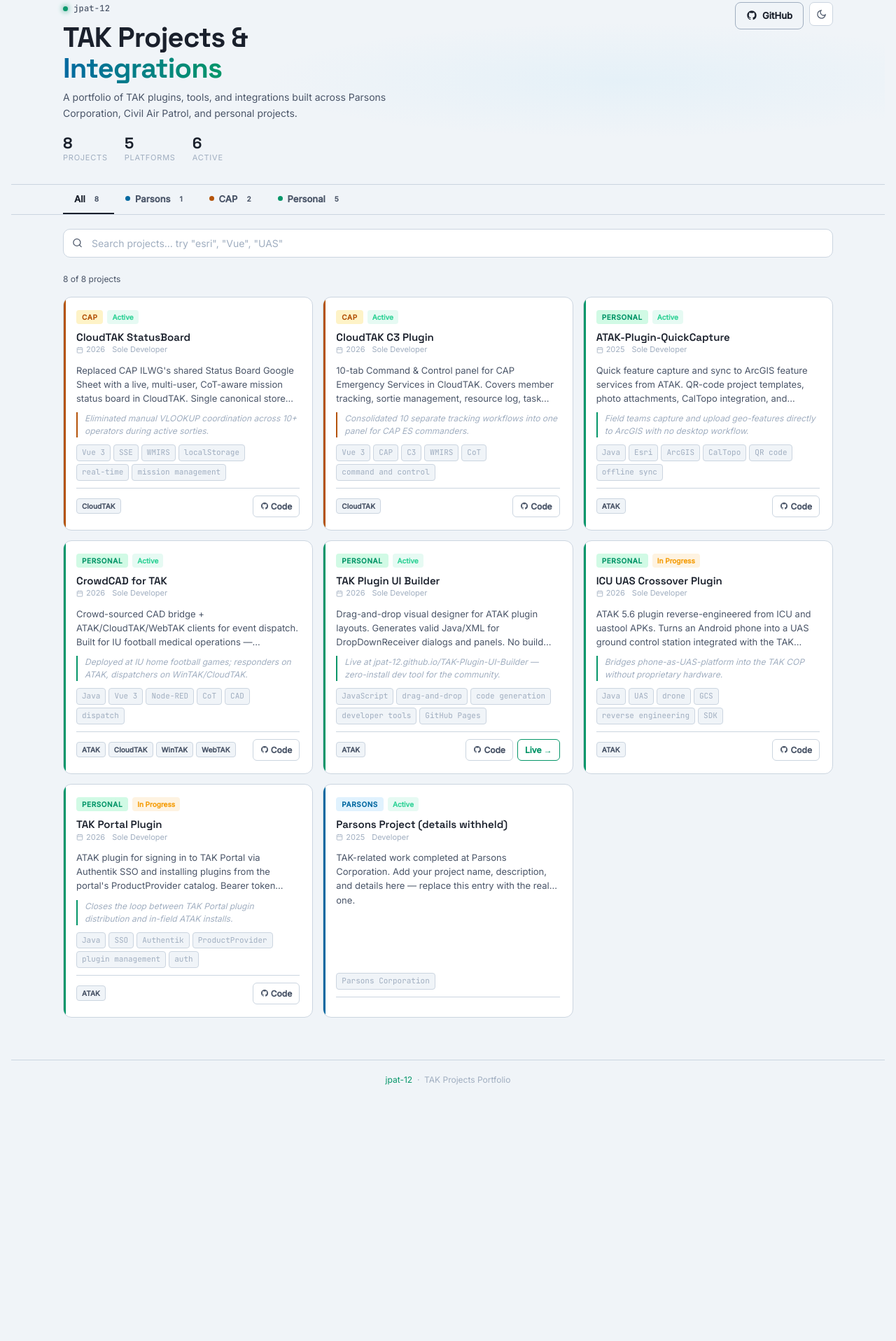
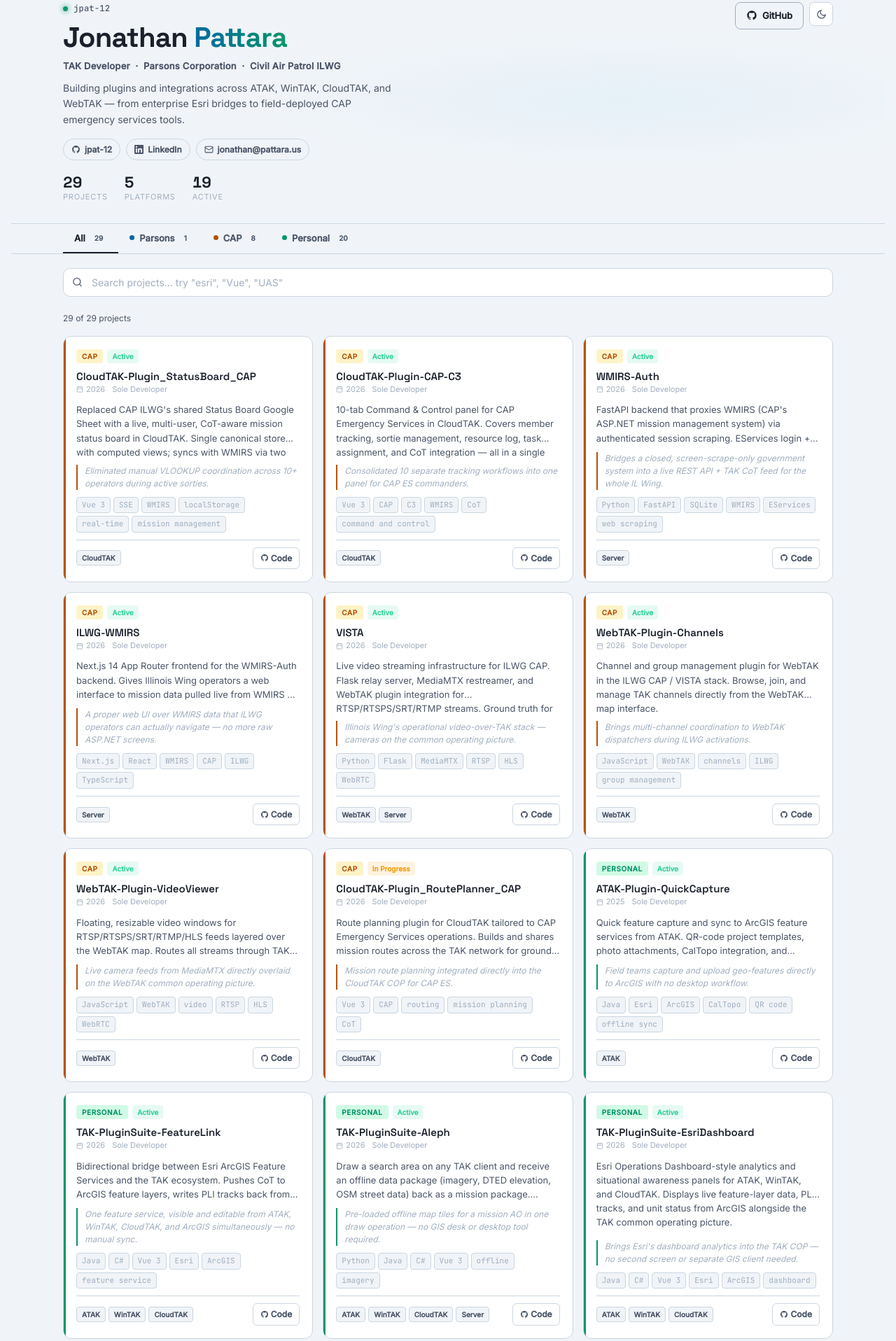
Before and after one commit to jpat-12/TAK-Portfolio, a plain HTML site: page index.html in a window 1280 px wide. Shown: the part 33-1949 px from the top of the page at 70% size. Before the commit the page ends 1603 px from the top, so only its background shows below. Drawn offline with nearby package versions, Linux system fonts and the light colour scheme.

Commit message:
Portfolio: Jonathan Pattara resume header, 28 projects, CNAME for jonathan.pattara.us
- Replace jpat-12 handle with full name + professional tagline
- Add bio, contact row (GitHub / LinkedIn / email)
- Expand projects.json from 8 to 28 entries (CAP, Personal, Parsons)
- Add CNAME for custom domain

Co-Authored-By: Claude Sonnet 4.6 <noreply@anthropic.com>

```diff
--- a/data/projects.json
+++ b/data/projects.json
@@ -1,8 +1,8 @@
 [
   {
     "id": "cap-statusboard",
-    "name": "CloudTAK StatusBoard",
-    "description": "Replaced CAP ILWG's shared Status Board Google Sheet with a live, multi-user, CoT-aware mission status board in CloudTAK. Single canonical store with computed views; syncs with WMIRS via two data paths.",
+    "name": "CloudTAK-Plugin_StatusBoard_CAP",
+    "description": "Replaced CAP ILWG's shared Status Board Google Sheet with a live, multi-user, CoT-aware mission status board in CloudTAK. Single canonical store with computed views; syncs with WMIRS via two data paths (live scrape + cached SQLite).",
     "highlight": "Eliminated manual VLOOKUP coordination across 10+ operators during active sorties.",
     "context": "cap",
     "role": "Sole Developer",
@@ -15,7 +15,7 @@
   },
   {
     "id": "cap-c3",
-    "name": "CloudTAK C3 Plugin",
+    "name": "CloudTAK-Plugin-CAP-C3",
     "description": "10-tab Command & Control panel for CAP Emergency Services in CloudTAK. Covers member tracking, sortie management, resource log, task assignment, and CoT integration — all in a single reactive store.",
     "highlight": "Consolidated 10 separate tracking workflows into one panel for CAP ES commanders.",
     "context": "cap",
@@ -26,6 +26,90 @@
     "demo": "",
     "platforms": ["CloudTAK"],
     "tags": ["Vue 3", "CAP", "C3", "WMIRS", "CoT", "command and control"]
+  },
+  {
+    "id": "wmirs-auth",
+    "name": "WMIRS-Auth",
+    "description": "FastAPI backend that proxies WMIRS (CAP's ASP.NET mission management system) via authenticated session scraping. EServices login + TOTP 2FA, full mission/sortie/resource normalization, SQLite sync, background polling, and CoT output to TAK Server.",
+    "highlight": "Bridges a closed, screen-scrape-only government system into a live REST API + TAK CoT feed for the whole IL Wing.",
+    "context": "cap",
+    "role": "Sole Developer",
+    "year": "2026",
+    "status": "active",
+    "url": "https://github.com/jpat-12/WMIRS-Auth",
+    "demo": "",
+    "platforms": ["Server"],
+    "tags": ["Python", "FastAPI", "SQLite", "WMIRS", "EServices", "web scraping", "CoT", "2FA", "CAPWATCH", "Docker"]
+  },
+  {
+    "id": "ilwg-wmirs",
+    "name": "ILWG-WMIRS",
+    "description": "Next.js 14 App Router frontend for the WMIRS-Auth backend. Gives Illinois Wing operators a web interface to mission data pulled live from WMIRS — missions, sorties, resources, and unit log.",
+    "highlight": "A proper web UI over WMIRS data that ILWG operators can actually navigate — no more raw ASP.NET screens.",
+    "context": "cap",
+    "role": "Sole Developer",
+    "year": "2026",
+    "status": "active",
+    "url": "https://github.com/jpat-12/ILWG-WMIRS",
+    "demo": "",
+    "platforms": ["Server"],
+    "tags": ["Next.js", "React", "WMIRS", "CAP", "ILWG", "TypeScript", "mission management"]
+  },
+  {
+    "id": "vista",
+    "name": "VISTA",
+    "description": "Live video streaming infrastructure for ILWG CAP. Flask relay server, MediaMTX restreamer, and WebTAK plugin integration for RTSP/RTSPS/SRT/RTMP streams. Ground truth for the WebTAK Video Viewer and Channels plugins.",
+    "highlight": "Illinois Wing's operational video-over-TAK stack — cameras on the common operating picture.",
+    "context": "cap",
+    "role": "Sole Developer",
+    "year": "2026",
+    "status": "active",
+    "url": "https://github.com/jpat-12/VISTA",
+    "demo": "",
+    "platforms": ["WebTAK", "Server"],
+    "tags": ["Python", "Flask", "MediaMTX", "RTSP", "HLS", "WebRTC", "video", "streaming", "ILWG"]
+  },
+  {
+    "id": "webtak-channels",
+    "name": "WebTAK-Plugin-Channels",
+    "description": "Channel and group management plugin for WebTAK in the ILWG CAP / VISTA stack. Browse, join, and manage TAK channels directly from the WebTAK map interface.",
+    "highlight": "Brings multi-channel coordination to WebTAK dispatchers during ILWG activations.",
+    "context": "cap",
+    "role": "Sole Developer",
+    "year": "2026",
+    "status": "active",
+    "url": "https://github.com/jpat-12/WebTAK-Plugin-Channels",
+    "demo": "",
+    "platforms": ["WebTAK"],
+    "tags": ["JavaScript", "WebTAK", "channels", "ILWG", "group management"]
+  },
+  {
+    "id": "webtak-videoviewer",
+    "name": "WebTAK-Plugin-VideoViewer",
+    "description": "Floating, resizable video windows for RTSP/RTSPS/SRT/RTMP/HLS feeds layered over the WebTAK map. Routes all streams through TAK Restreamer (MediaMTX) as HLS or WebRTC WHEP. Built for the ILWG CAP / VISTA stack.",
+    "highlight": "Live camera feeds from MediaMTX directly overlaid on the WebTAK common operating picture.",
+    "context": "cap",
+    "role": "Sole Developer",
+    "year": "2026",
+    "status": "active",
+    "url": "https://github.com/jpat-12/WebTAK-Plugin-VideoViewer",
+    "demo": "",
+    "platforms": ["WebTAK"],
+    "tags": ["JavaScript", "WebTAK", "video", "RTSP", "HLS", "WebRTC", "WHEP", "MediaMTX", "ILWG"]
+  },
+  {
+    "id": "cloudtak-routeplanner",
+    "name": "CloudTAK-Plugin_RoutePlanner_CAP",
+    "description": "Route planning plugin for CloudTAK tailored to CAP Emergency Services operations. Builds and shares mission routes across the TAK network for ground and air sorties.",
+    "highlight": "Mission route planning integrated directly into the CloudTAK COP for CAP ES.",
+    "context": "cap",
+    "role": "Sole Developer",
+    "year": "2026",
+    "status": "wip",
+    "url": "https://github.com/jpat-12/CloudTAK-Plugin_RoutePlanner_CAP",
+    "demo": "",
+    "platforms": ["CloudTAK"],
+    "tags": ["Vue 3", "CAP", "routing", "mission planning", "CoT"]
   },
   {
     "id": "quickcapture",
@@ -42,10 +126,52 @@
     "tags": ["Java", "Esri", "ArcGIS", "CalTopo", "QR code", "offline sync", "photo attachments"]
   },
   {
+    "id": "featurelink",
+    "name": "TAK-PluginSuite-FeatureLink",
+    "description": "Bidirectional bridge between Esri ArcGIS Feature Services and the TAK ecosystem. Pushes CoT to ArcGIS feature layers, writes PLI tracks back from feature layers to TAK. Full platform coverage: ATAK 5.6/5.7, WinTAK 5.6/5.7, CloudTAK, and TAK Portal.",
+    "highlight": "One feature service, visible and editable from ATAK, WinTAK, CloudTAK, and ArcGIS simultaneously — no manual sync.",
+    "context": "personal",
+    "role": "Sole Developer",
+    "year": "2026",
+    "status": "active",
+    "url": "https://github.com/jpat-12/TAK-PluginSuite-FeatureLink",
+    "demo": "",
+    "platforms": ["ATAK", "WinTAK", "CloudTAK"],
+    "tags": ["Java", "C#", "Vue 3", "Esri", "ArcGIS", "feature service", "CoT", "PLI", "bidirectional sync"]
+  },
+  {
+    "id": "aleph",
+    "name": "TAK-PluginSuite-Aleph",
+    "description": "Draw a search area on any TAK client and receive an offline data package (imagery, DTED elevation, OSM street data) back as a mission package. Python service handles tile fetching and package assembly; ATAK, WinTAK, CloudTAK, and infra-TAK clients included.",
+    "highlight": "Pre-loaded offline map tiles for a mission AO in one draw operation — no GIS desk or desktop tool required.",
+    "context": "personal",
+    "role": "Sole Developer",
+    "year": "2026",
+    "status": "active",
+    "url": "https://github.com/jpat-12/TAK-PluginSuite-Aleph",
+    "demo": "",
+    "platforms": ["ATAK", "WinTAK", "CloudTAK", "Server"],
+    "tags": ["Python", "Java", "C#", "Vue 3", "offline", "imagery", "DTED", "OSM", "mission package", "tile download"]
+  },
+  {
+    "id": "esri-dashboard",
+    "name": "TAK-PluginSuite-EsriDashboard",
+    "description": "Esri Operations Dashboard-style analytics and situational awareness panels for ATAK, WinTAK, and CloudTAK. Displays live feature-layer data, PLI tracks, and unit status from ArcGIS alongside the TAK common operating picture.",
+    "highlight": "Brings Esri's dashboard analytics into the TAK COP — no second screen or separate GIS client needed.",
+    "context": "personal",
+    "role": "Sole Developer",
+    "year": "2026",
+    "status": "active",
+    "url": "https://github.com/jpat-12/TAK-PluginSuite-EsriDashboard",
+    "demo": "",
+    "platforms": ["ATAK", "WinTAK", "CloudTAK"],
+    "tags": ["Java", "C#", "Vue 3", "Esri", "ArcGIS", "dashboard", "analytics", "feature service"]
+  },
+  {
     "id": "crowdcad",
-    "name": "CrowdCAD for TAK",
-    "description": "Crowd-sourced CAD bridge + ATAK/CloudTAK/WebTAK clients for event dispatch. Built for IU football medical operations — responders on ATAK, dispatchers on WinTAK and CloudTAK, CoT-linked.",
-    "highlight": "Deployed at IU home football games; responders on ATAK, dispatchers on WinTAK/CloudTAK.",
+    "name": "TAK-PluginSuite-CrowdCAD",
+    "description": "Crowd-sourced CAD bridge + ATAK/CloudTAK/WinTAK/WebTAK clients for event dispatch. Built for IU football medical operations — responders on ATAK, dispatchers on WinTAK and CloudTAK, CoT-linked.",
+    "highlight": "Operational at IU home games — ATAK-equipped medical responders dispatched live from the TAK COP.",
     "context": "personal",
     "role": "Sole Developer",
     "year": "2026",
@@ -56,10 +182,24 @@
     "tags": ["Java", "Vue 3", "Node-RED", "CoT", "CAD", "dispatch", "event medical"]
   },
   {
+    "id": "iu-event-cad",
+    "name": "TAK-PluginSuite-IndianaUniversity",
+    "description": "TAK plugin suite for Indiana University football game medical operations. ATAK responders receive dispatch calls from WinTAK/CloudTAK dispatchers. IU-branded unit templates, responder position markers, and CoT dispatch flow.",
+    "highlight": "ATAK-equipped IU medical responders dispatched from a TAK COP at home games — real operational deployment.",
+    "context": "personal",
+    "role": "Sole Developer",
+    "year": "2026",
+    "status": "active",
+    "url": "https://github.com/jpat-12/TAK-PluginSuite-IndianaUniversity",
+    "demo": "",
+    "platforms": ["ATAK", "WinTAK", "CloudTAK"],
+    "tags": ["Java", "Vue 3", "event medical", "dispatch", "CAD", "Indiana University", "CoT", "templates"]
+  },
+  {
     "id": "tak-plugin-ui-builder",
-    "name": "TAK Plugin UI Builder",
+    "name": "TAK-Plugin-UI-Builder",
     "description": "Drag-and-drop visual designer for ATAK plugin layouts. Generates valid Java/XML for DropDownReceiver dialogs and panels. No build step — deployed as a static GitHub Pages app.",
-    "highlight": "Live at jpat-12.github.io/TAK-Plugin-UI-Builder — zero-install dev tool for the community.",
+    "highlight": "Live at jpat-12.github.io/TAK-Plugin-UI-Builder — zero-install dev tool for the TAK community.",
     "context": "personal",
     "role": "Sole Developer",
     "year": "2026",
@@ -71,31 +211,185 @@
   },
   {
     "id": "icu-crossover",
-    "name": "ICU UAS Crossover Plugin",
+    "name": "ATAK-Plugin_ICU",
     "description": "ATAK 5.6 plugin reverse-engineered from ICU and uastool APKs. Turns an Android phone into a UAS ground control station integrated with the TAK common operating picture.",
-    "highlight": "Bridges phone-as-UAS-platform into the TAK COP without proprietary hardware.",
+    "highlight": "Bridges phone-as-UAS-platform into the TAK COP without proprietary hardware or vendor lock-in.",
     "context": "personal",
     "role": "Sole Developer",
     "year": "2026",
     "status": "wip",
-    "url": "https://github.com/jpat-12/ATAK-ICU-Crossover",
+    "url": "https://github.com/jpat-12/ATAK-Plugin_ICU",
     "demo": "",
     "platforms": ["ATAK"],
     "tags": ["Java", "UAS", "drone", "GCS", "reverse engineering", "SDK"]
   },
   {
-    "id": "tak-portal",
-    "name": "TAK Portal Plugin",
-    "description": "ATAK plugin for signing in to TAK Portal via Authentik SSO and installing plugins from the portal's ProductProvider catalog. Bearer token forwarded through reverse proxy.",
-    "highlight": "Closes the loop between TAK Portal plugin distribution and in-field ATAK installs.",
+    "id": "icu-videostreamer",
+    "name": "TAK-PluginSuite-ICU_VideoStreamer",
+    "description": "Camera-to-map video streaming plugin suite for ATAK and WinTAK. CoT-linked video overlay and media server integration — puts live camera feeds directly on the TAK common operating picture.",
+    "highlight": "Live video overlaid on the TAK map, synchronized with CoT markers — both ATAK and WinTAK.",
+    "context": "personal",
+    "role": "Sole Developer",
+    "year": "2026",
+    "status": "active",
+    "url": "https://github.com/jpat-12/TAK-PluginSuite-ICU_VideoStreamer",
+    "demo": "",
+    "platforms": ["ATAK", "WinTAK"],
+    "tags": ["Java", "C#", "RTSP", "video", "CoT", "UAS", "streaming", "camera"]
+  },
+  {
+    "id": "wintак-icu",
+    "name": "WinTAK-ICU",
+    "description": "Windows desktop application for camera-to-map video streaming integrated with the TAK common operating picture. .NET 8, FFmpeg, LibVLC — brings phone-based ICU video streaming to WinTAK operators.",
+    "highlight": "Ports phone-based UAV video streaming to the Windows TAK client — same CoT markers, desktop form factor.",
     "context": "personal",
     "role": "Sole Developer",
     "year": "2026",
     "status": "wip",
-    "url": "https://github.com/jpat-12/ATAK-Plugin-TAKPortal",
+    "url": "https://github.com/jpat-12/WinTAK-ICU",
+    "demo": "",
+    "platforms": ["WinTAK"],
+    "tags": [".NET", "C#", "FFmpeg", "LibVLC", "video", "CoT", "UAS", "streaming"]
+  },
+  {
+    "id": "tak-portal",
+    "name": "ATAK-Plugin_TAK-Portal",
+    "description": "ATAK plugin for signing in to TAK Portal via Authentik SSO and installing plugins from the portal's ProductProvider catalog. Bearer token forwarded through reverse proxy.",
+    "highlight": "Closes the loop between TAK Portal plugin distribution and in-field ATAK installs — scan and install from the map.",
+    "context": "personal",
+    "role": "Sole Developer",
+    "year": "2026",
+    "status": "wip",
+    "url": "https://github.com/jpat-12/ATAK-Plugin_TAK-Portal",
     "demo": "",
     "platforms": ["ATAK"],
     "tags": ["Java", "SSO", "Authentik", "ProductProvider", "plugin management", "auth"]
+  },
+  {
+    "id": "infratak-restreamer-qrcodes",
+    "name": "InfraTAK-Plugin-TAKRestreamerQRCodes",
+    "description": "infra-TAK plugin that generates QR codes for TAK Restreamer (MediaMTX) stream endpoints. Scan to connect field devices to live streams without typing URLs.",
+    "highlight": "One QR scan puts a field device on the right MediaMTX stream path — no URL memorization.",
+    "context": "personal",
+    "role": "Sole Developer",
+    "year": "2026",
+    "status": "active",
+    "url": "https://github.com/jpat-12/InfraTAK-Plugin-TAKRestreamerQRCodes",
+    "demo": "",
+    "platforms": ["Server"],
+    "tags": ["Vue 3", "MediaMTX", "QR code", "RTSP", "streaming", "infra-TAK", "plugin"]
+  },
+  {
+    "id": "infratak-migrate-authentik",
+    "name": "InfraTAK-Module-MigrateAuthentik",
+    "description": "infra-TAK module for migrating Authentik SSO configurations between versions or instances. Automates the transition of authentication flows, users, groups, and applications.",
+    "highlight": "Automates the painful Authentik migration process for TAK infrastructure operators upgrading SSO stacks.",
+    "context": "personal",
+    "role": "Sole Developer",
+    "year": "2026",
+    "status": "active",
+    "url": "https://github.com/jpat-12/InfraTAK-Module-MigrateAuthentik",
+    "demo": "",
+    "platforms": ["Server"],
+    "tags": ["Vue 3", "Authentik", "SSO", "migration", "infra-TAK", "module", "authentication"]
+  },
+  {
+    "id": "infratak-aleph",
+    "name": "InfraTAK-Plugin-Aleph",
+    "description": "infra-TAK companion plugin for the Aleph offline data package workflow. Provides the server-side tile-fetch service and package assembly UI within the infra-TAK management console.",
+    "highlight": "Offline map package generation accessible straight from the TAK infrastructure admin panel.",
+    "context": "personal",
+    "role": "Sole Developer",
+    "year": "2026",
+    "status": "active",
+    "url": "https://github.com/jpat-12/InfraTAK-Plugin-Aleph",
+    "demo": "",
+    "platforms": ["Server"],
+    "tags": ["Vue 3", "infra-TAK", "offline", "imagery", "DTED", "OSM", "mission package", "plugin"]
+  },
+  {
+    "id": "teamawarenesskit-esri",
+    "name": "TeamAwearnessKit-Esri-Integration",
+    "description": "Early Node-RED bridge connecting Survey123 form submissions to CoT markers on TAK, and CoT position tracks back to ArcGIS Online feature layers. The bidirectional Esri ↔ TAK closed loop that preceded FeatureLink.",
+    "highlight": "Proved the Survey123 → TAK → ArcGIS closed loop before the full FeatureLink suite existed.",
+    "context": "personal",
+    "role": "Sole Developer",
+    "year": "2024",
+    "status": "archived",
+    "url": "https://github.com/jpat-12/TeamAwearnessKit-Esri-Integration",
+    "demo": "",
+    "platforms": ["ATAK", "Server"],
+    "tags": ["Node-RED", "Esri", "Survey123", "ArcGIS", "CoT", "JavaScript", "bridge", "feature layer"]
+  },
+  {
+    "id": "survey123-cot",
+    "name": "z_survey123-cot",
+    "description": "Node-RED-based converter that transforms ArcGIS Survey123 form submissions into Cursor on Target (CoT) messages, sending submitted locations and attributes as map markers on the TAK network in real time.",
+    "highlight": "Field survey data appears as CoT markers on TAK as soon as the form is submitted — no manual re-entry.",
+    "context": "personal",
+    "role": "Sole Developer",
+    "year": "2024",
+    "status": "archived",
+    "url": "https://github.com/jpat-12/z_survey123-cot",
+    "demo": "",
+    "platforms": ["Server"],
+    "tags": ["Node-RED", "Survey123", "Esri", "ArcGIS", "CoT", "JavaScript", "bridge"]
+  },
+  {
+    "id": "open-atlas",
+    "name": "ATAK-Plugin_OpenAtlas",
+    "description": "ATAK plugin integrating OpenAtlas map data into the TAK common operating picture. Extends the basemap with community-contributed geographic context and feature data.",
+    "highlight": "Community atlas data on the TAK COP — context beyond standard tile basemaps.",
+    "context": "personal",
+    "role": "Sole Developer",
+    "year": "2025",
+    "status": "wip",
+    "url": "https://github.com/jpat-12/ATAK-Plugin_OpenAtlas",
+    "demo": "",
+    "platforms": ["ATAK"],
+    "tags": ["Java", "Android", "OpenAtlas", "mapping", "GIS", "basemap"]
+  },
+  {
+    "id": "tak-repeater",
+    "name": "TAK-Repeater",
+    "description": "Python UDP relay for TAK CoT traffic. Bridges TAK networks across segments or repeats CoT messages to multiple endpoints — useful for extending SA range or logging CoT streams.",
+    "highlight": "Extends TAK network SA coverage without additional TAK Server infrastructure.",
+    "context": "personal",
+    "role": "Sole Developer",
+    "year": "2024",
+    "status": "archived",
+    "url": "https://github.com/jpat-12/TAK-Repeater",
+    "demo": "",
+    "platforms": ["Server"],
+    "tags": ["Python", "UDP", "CoT", "relay", "networking"]
+  },
+  {
+    "id": "tak-tracker",
+    "name": "TAK Tracker",
+    "description": "Python-based CoT track logging utility for TAK networks. Captures and processes PLI position reports for analysis, archiving, or relay to secondary systems.",
+    "highlight": "Lightweight CoT track logging outside the TAK Server stack — runs anywhere Python does.",
+    "context": "personal",
+    "role": "Sole Developer",
+    "year": "2024",
+    "status": "archived",
+    "url": "https://github.com/jpat-12/TAK-Tracker",
+    "demo": "",
+    "platforms": ["Server"],
+    "tags": ["Python", "CoT", "PLI", "tracking", "logging", "UDP"]
+  },
+  {
+    "id": "takserver-automation",
+    "name": "TAKServer-Automation",
+    "description": "ATAK-compatible Android utility for automating TAK Server administrative tasks from the field — user provisioning, certificate management, and server configuration without a browser or SSH session.",
+    "highlight": "TAK Server admin from ATAK in the field — user certs and accounts without touching a laptop.",
+    "context": "personal",
+    "role": "Sole Developer",
+    "year": "2025",
+    "status": "archived",
+    "url": "https://github.com/jpat-12/TAKServer-Automation",
+    "demo": "",
+    "platforms": ["ATAK", "Server"],
+    "tags": ["Java", "Android", "TAK Server", "automation", "certificates", "admin"]
   },
   {
     "id": "parsons-placeholder-1",
--- a/index.html
+++ b/index.html
@@ -1,4 +1,4 @@
-<title>jpat-12 · TAK Projects</title>
+<title>Jonathan Pattara · TAK Developer</title>
 <meta name="claude:viewport-fit-sides" content="cover">
 <link rel="preconnect" href="https://fonts.googleapis.com">
 <link rel="stylesheet" href="https://fonts.googleapis.com/css2?family=Space+Grotesk:wght@400;500;600;700&family=Inter:wght@400;500&family=JetBrains+Mono:wght@400;500&display=swap">
@@ -137,6 +137,33 @@ body {
   max-width: 480px;
   line-height: 1.6;
 }
+.hero-tagline {
+  font-size: 13px;
+  font-weight: 600;
+  color: var(--text-m);
+  letter-spacing: .02em;
+  margin: 0 0 10px;
+}
+.contact-row {
+  display: flex;
+  flex-wrap: wrap;
+  gap: 8px;
+  margin-top: 16px;
+}
+.contact-link {
+  display: inline-flex;
+  align-items: center;
+  gap: 6px;
+  font-size: 12px;
+  font-weight: 600;
+  color: var(--text-m);
+  text-decoration: none;
+  padding: 5px 11px;
+  border: 1px solid var(--border);
+  border-radius: 20px;
+  transition: border-color .15s, color .15s;
+}
+.contact-link:hover { border-color: var(--personal); color: var(--personal); }
 .hero-stats {
   display: flex;
   gap: 24px;
@@ -514,11 +541,26 @@ body::before {
         <span class="handle-dot"></span>
         jpat-12
       </div>
-      <h1>TAK Projects &amp;<br><em>Integrations</em></h1>
+      <h1>Jonathan <em>Pattara</em></h1>
+      <p class="hero-tagline">TAK Developer &nbsp;·&nbsp; Parsons Corporation &nbsp;·&nbsp; Civil Air Patrol ILWG</p>
       <p class="hero-sub">
-        A portfolio of TAK plugins, tools, and integrations built across
-        Parsons Corporation, Civil Air Patrol, and personal projects.
+        Building plugins and integrations across ATAK, WinTAK, CloudTAK, and WebTAK —
+        from enterprise Esri bridges to field-deployed CAP emergency services tools.
       </p>
+      <div class="contact-row">
+        <a class="contact-link" href="https://github.com/jpat-12" target="_blank" rel="noopener">
+          <svg width="13" height="13" viewBox="0 0 24 24" fill="currentColor"><path d="M12 2C6.477 2 2 6.484 2 12.017c0 4.425 2.865 8.18 6.839 9.504.5.092.682-.217.682-.483 0-.237-.008-.868-.013-1.703-2.782.605-3.369-1.343-3.369-1.343-.454-1.158-1.11-1.466-1.11-1.466-.908-.62.069-.608.069-.608 1.003.07 1.531 1.032 1.531 1.032.892 1.53 2.341 1.088 2.91.832.092-.647.35-1.088.636-1.338-2.22-.253-4.555-1.113-4.555-4.951 0-1.093.39-1.988 1.029-2.688-.103-.253-.446-1.272.098-2.65 0 0 .84-.27 2.75 1.026A9.564 9.564 0 0 1 12 6.844a9.59 9.59 0 0 1 2.504.337c1.909-1.296 2.747-1.027 2.747-1.027.546 1.379.202 2.398.1 2.651.64.7 1.028 1.595 1.028 2.688 0 3.848-2.339 4.695-4.566 4.943.359.309.678.92.678 1.855 0 1.338-.012 2.419-.012 2.747 0 .268.18.58.688.482A10.02 10.02 0 0 0 22 12.017C22 6.484 17.522 2 12 2z"/></svg>
+          jpat-12
+        </a>
+        <a class="contact-link" href="https://linkedin.com/in/jonathanpattara" target="_blank" rel="noopener">
+          <svg width="13" height="13" viewBox="0 0 24 24" fill="currentColor"><path d="M20.447 20.452h-3.554v-5.569c0-1.328-.027-3.037-1.852-3.037-1.853 0-2.136 1.445-2.136 2.939v5.667H9.351V9h3.414v1.561h.046c.477-.9 1.637-1.85 3.37-1.85 3.601 0 4.267 2.37 4.267 5.455v6.286zM5.337 7.433a2.062 2.062 0 0 1-2.063-2.065 2.064 2.064 0 1 1 2.063 2.065zm1.782 13.019H3.555V9h3.564v11.452zM22.225 0H1.771C.792 0 0 .774 0 1.729v20.542C0 23.227.792 24 1.771 24h20.451C23.2 24 24 23.227 24 22.271V1.729C24 .774 23.2 0 22.222 0h.003z"/></svg>
+          LinkedIn
+        </a>
+        <a class="contact-link" href="mailto:jonathan@pattara.us">
+          <svg width="13" height="13" viewBox="0 0 24 24" fill="none" stroke="currentColor" stroke-width="2" stroke-linecap="round"><rect x="2" y="4" width="20" height="16" rx="2"/><path d="m22 7-8.97 5.7a1.94 1.94 0 0 1-2.06 0L2 7"/></svg>
+          jonathan@pattara.us
+        </a>
+      </div>
       <div class="hero-stats">
         <div class="stat">
           <span class="stat-num" id="stat-total">—</span>
@@ -591,8 +633,8 @@ body::before {
 
 <!-- ── FOOTER ── -->
 <footer class="site-footer">
-  <a href="https://github.com/jpat-12" target="_blank" rel="noopener">jpat-12</a>
-  &nbsp;·&nbsp; TAK Projects Portfolio
+  <a href="https://github.com/jpat-12" target="_blank" rel="noopener">Jonathan Pattara</a>
+  &nbsp;·&nbsp; TAK Developer
 </footer>
 
 <script>
```
Also changed, not shown: 1 other file.
